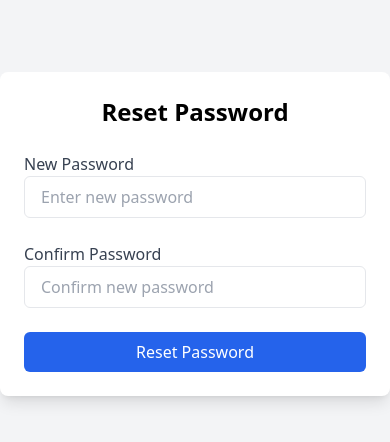
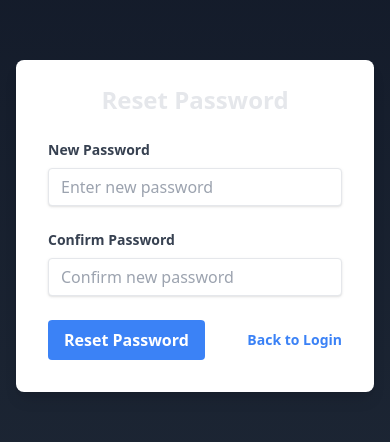
Before and after one commit to MathisZerbib/Template-crud-user-supabase, a Next.js app: page /reset-password in a window 390 px wide. Shown: the part 188-630 px from the top of the page. Built offline with nearby package versions, Linux system fonts and the light colour scheme.

Commit message:
added way better ui and responsive over screens

```diff
--- a/src/components/layout/AuthLayout.tsx
+++ b/src/components/layout/AuthLayout.tsx
@@ -6,9 +6,9 @@ interface AuthLayoutProps {
 
 function AuthLayout({ children }: AuthLayoutProps) {
   return (
-    <div className="flex h-screen w-screen justify-center items-center overflow-hidden bg-slate-100">
+    <main className="flex h-screen w-screen justify-center items-center overflow-hidden">
       {children}
-    </div>
+    </main>
   );
 }
 
--- /dev/null
+++ b/src/components/loading-screen.tsx
@@ -0,0 +1,14 @@
+import React from "react";
+import AuthLayout from "./layout/AuthLayout";
+
+const LoadingScreen: React.FC = () => {
+  return (
+    <AuthLayout>
+      <div className="fixed inset-0 z-50 flex items-center justify-center">
+        <div className="w-16 h-16 border-4 border-blue-500 border-solid rounded-full animate-spin border-t-transparent"></div>
+      </div>
+    </AuthLayout>
+  );
+};
+
+export default LoadingScreen;
--- a/src/pages/forgot-password.tsx
+++ b/src/pages/forgot-password.tsx
@@ -1,6 +1,7 @@
 import React, { useState, useCallback } from "react";
 import { validateEmail } from "../../lib/utils";
 import AuthLayout from "../components/layout/AuthLayout";
+import Link from "next/link";
 
 function ForgotPasswordPage() {
   const [email, setEmail] = useState("");
@@ -53,25 +54,27 @@ function ForgotPasswordPage() {
       setIsLoading(false);
     }
   }
-
   return (
     <AuthLayout>
-      <div className="flex justify-center items-center min-h-screen p-6 bg-gray-100">
+      <div className="flex justify-center items-center min-h-screen p-4 w-full">
         <form
           onSubmit={handleSubmit}
-          className="bg-white shadow-lg rounded-lg px-8 pt-6 pb-8 mb-4 w-full max-w-md transition-transform transform hover:scale-105"
+          className="bg-white shadow-lg rounded-lg px-8 py-6 w-full max-w-md"
         >
+          <h1 className="text-2xl font-semibold text-center mb-6 text-gray-700">
+            Forgot Password
+          </h1>
           {error && (
-            <div className="mb-4 p-3 rounded-md bg-red-100 border border-red-400 text-red-700">
+            <div className="mb-6 p-3 rounded-md bg-red-100 border border-red-400 text-red-700 text-sm">
               {error}
             </div>
           )}
           {success && (
-            <div className="mb-4 p-3 rounded-md bg-green-100 border border-green-400 text-green-700">
+            <div className="mb-6 p-3 rounded-md bg-green-100 border border-green-400 text-green-700 text-sm">
               {success}
             </div>
           )}
-          <div className="mb-4">
+          <div className="mb-6">
             <label
               className="block text-gray-700 text-sm font-bold mb-2"
               htmlFor="email"
@@ -81,7 +84,7 @@ function ForgotPasswordPage() {
             <input
               className={`shadow appearance-none border ${
                 emailInputError ? "border-red-500" : ""
-              } rounded w-full py-2 px-3 text-gray-700 leading-tight focus:outline-none focus:shadow-outline transition-colors duration-200`}
+              } rounded w-full py-2 px-3 text-gray-700 leading-tight focus:outline-none focus:shadow-outline`}
               id="email"
               type="text"
               placeholder="Email"
@@ -90,19 +93,25 @@ function ForgotPasswordPage() {
               onBlur={validate}
             />
             {emailInputError && (
-              <p className="text-red-500 text-xs italic mt-1">
+              <p className="text-red-500 text-xs italic mt-2">
                 Please enter a valid email address.
               </p>
             )}
           </div>
-          <div className="flex items-center justify-between">
+          <div className="flex flex-col sm:flex-row items-center justify-between space-y-4 sm:space-y-0 sm:space-x-4">
             <button
-              className="bg-blue-500 hover:bg-blue-700 text-white font-bold py-2 px-4 rounded focus:outline-none focus:shadow-outline transition-colors duration-200"
+              className="bg-blue-500 hover:bg-blue-700 text-white font-bold py-2 px-4 rounded focus:outline-none focus:shadow-outline transition-colors duration-200 w-full sm:w-auto"
               type="submit"
               disabled={isLoading}
             >
               {isLoading ? "Sending..." : "Send Reset Link"}
             </button>
+            <Link
+              className="inline-block align-baseline font-bold text-sm text-blue-500 hover:text-blue-800 w-full sm:w-auto text-center"
+              href="/login"
+            >
+              Back to Login
+            </Link>
           </div>
         </form>
       </div>
--- a/src/pages/index.tsx
+++ b/src/pages/index.tsx
@@ -4,6 +4,9 @@ import { getServerSession } from "next-auth/next";
 import { useSession, signOut } from "next-auth/react";
 import Link from "next/link";
 import { GetServerSideProps, GetServerSidePropsContext } from "next";
+import Image from "next/image";
+import { useState, useEffect } from "react";
+import LoadingScreen from "../components/loading-screen";
 
 const inter = Inter({ subsets: ["latin"] });
 
@@ -19,26 +22,72 @@ interface HomeProps {
 
 export default function Home({ session: serverSession }: HomeProps) {
   const { data: clientSession, status } = useSession();
+  const [isLoading, setIsLoading] = useState(true);
 
   // Use the server-side session if available, otherwise fall back to client-side session
   const session = serverSession || clientSession;
 
-  if (status === "loading") {
-    return <p>Loading...</p>;
+  useEffect(() => {
+    if (status !== "loading") {
+      setTimeout(() => setIsLoading(false), 1000); // Add a slight delay for smoother transition
+    }
+  }, [status]);
+
+  if (isLoading) {
+    return <LoadingScreen />;
   }
 
   return (
     <main
       className={`flex min-h-screen flex-col items-center justify-between p-24 ${inter.className}`}
     >
-      <h1>Session: {session?.user?.name ?? "No session"}</h1>
-      {session?.user?.email && <p>Email: {session.user.email}</p>}
-      {session?.user?.image && (
-        <img src={session.user.image} alt="User" width={100} height={100} />
-      )}
-      <Link href="/api/auth/signout" onClick={() => signOut()}>
-        Sign out
-      </Link>
+      <div className="z-10 w-full max-w-5xl items-center justify-between font-mono text-sm lg:flex">
+        <p className="fixed left-0 top-0 flex w-full justify-center border-b border-gray-300 bg-gradient-to-b from-zinc-200 pb-6 pt-8 backdrop-blur-2xl dark:border-neutral-800 dark:bg-zinc-800/30 dark:from-inherit lg:static lg:w-auto lg:rounded-xl lg:border lg:bg-gray-200 lg:p-4 lg:dark:bg-zinc-800/30">
+          Welcome, {session?.user?.name ?? "Guest"}
+        </p>
+        <div className="fixed bottom-0 left-0 flex h-48 w-full items-end justify-center bg-gradient-to-t from-white via-white dark:from-black dark:via-black lg:static lg:h-auto lg:w-auto lg:bg-none">
+          {session?.user?.image ? (
+            <Image
+              src={session.user.image}
+              alt="User"
+              width={100}
+              height={100}
+              className="rounded-full"
+            />
+          ) : (
+            <span className="w-10 h-10 bg-gray-300 rounded-full flex items-center justify-center text-gray-600">
+              ?
+            </span>
+          )}
+        </div>
+      </div>
+
+      <div className="relative flex place-items-center before:absolute before:h-[300px] before:w-[480px] before:-translate-x-1/2 before:rounded-full before:bg-gradient-radial before:from-white before:to-transparent before:blur-2xl before:content-[''] after:absolute after:-z-20 after:h-[180px] after:w-[240px] after:translate-x-1/3 after:bg-gradient-conic after:from-sky-200 after:via-blue-200 after:blur-2xl after:content-[''] before:dark:bg-gradient-to-br before:dark:from-transparent before:dark:to-blue-700 before:dark:opacity-10 after:dark:from-sky-900 after:dark:via-[#0141ff] after:dark:opacity-40 before:lg:h-[360px]">
+        <h1 className="relative z-10 text-4xl font-bold">
+          {session?.user?.email ?? "No email available"}
+        </h1>
+      </div>
+
+      <div className="mb-32 grid text-center lg:mb-0 lg:grid-cols-4 lg:text-left">
+        <Link
+          href="/api/auth/signout"
+          onClick={(e) => {
+            e.preventDefault();
+            signOut();
+          }}
+          className="group rounded-lg border border-transparent px-5 py-4 transition-colors hover:border-gray-300 hover:bg-gray-100 hover:dark:border-neutral-700 hover:dark:bg-neutral-800/30"
+        >
+          <h2 className={`mb-3 text-2xl font-semibold`}>
+            Sign Out{" "}
+            <span className="inline-block transition-transform group-hover:translate-x-1 motion-reduce:transform-none">
+              -&gt;
+            </span>
+          </h2>
+          <p className={`m-0 max-w-[30ch] text-sm opacity-50`}>
+            Click here to sign out of your account.
+          </p>
+        </Link>
+      </div>
     </main>
   );
 }
--- a/src/pages/reset-password.tsx
+++ b/src/pages/reset-password.tsx
@@ -1,6 +1,7 @@
 import { useRouter } from "next/router";
 import { useState, useEffect } from "react";
 import Link from "next/link";
+import AuthLayout from "../components/layout/AuthLayout";
 
 export default function ResetPassword() {
   const router = useRouter();
@@ -12,7 +13,6 @@ export default function ResetPassword() {
   const [success, setSuccess] = useState("");
   const [isLoading, setIsLoading] = useState(false);
 
-  // Reset error on password input change
   useEffect(() => {
     setError("");
   }, [newPassword, confirmPassword]);
@@ -44,17 +44,20 @@ export default function ResetPassword() {
   };
 
   return (
-    <div className="flex items-center justify-center min-h-screen bg-gray-100">
-      <div className="w-full max-w-md bg-white rounded-lg shadow-lg p-6">
+    <AuthLayout>
+      <div className="flex justify-center items-center min-h-screen p-4 w-full">
+        <div className="bg-white shadow-lg rounded-lg px-8 pt-6 pb-8 mb-4 w-full max-w-md">
           <h1 className="text-2xl font-semibold text-center mb-6">
             Reset Password
           </h1>
 
           {success ? (
             <div className="text-center">
-            <p className="text-green-600 text-lg font-medium">{success}</p>
+              <p className="text-green-600 text-lg font-medium mb-4">
+                {success}
+              </p>
               <Link href="/login">
-              <button className="mt-4 bg-blue-600 text-white px-4 py-2 rounded-md hover:bg-blue-700 transition-colors">
+                <button className="bg-blue-500 hover:bg-blue-700 text-white font-bold py-2 px-4 rounded focus:outline-none focus:shadow-outline transition-colors duration-200">
                   Go to Login
                 </button>
               </Link>
@@ -62,13 +65,16 @@ export default function ResetPassword() {
           ) : (
             <form onSubmit={handleSubmit} className="space-y-6">
               <div>
-              <label htmlFor="new-password" className="block text-gray-700">
+                <label
+                  htmlFor="new-password"
+                  className="block text-gray-700 text-sm font-bold mb-2"
+                >
                   New Password
                 </label>
                 <input
                   id="new-password"
                   type="password"
-                className="w-full px-4 py-2 border rounded-md focus:outline-none focus:ring-2 focus:ring-blue-600"
+                  className="shadow appearance-none border rounded w-full py-2 px-3 text-gray-700 leading-tight focus:outline-none focus:shadow-outline"
                   placeholder="Enter new password"
                   value={newPassword}
                   onChange={(e) => setNewPassword(e.target.value)}
@@ -77,13 +83,16 @@ export default function ResetPassword() {
               </div>
 
               <div>
-              <label htmlFor="confirm-password" className="block text-gray-700">
+                <label
+                  htmlFor="confirm-password"
+                  className="block text-gray-700 text-sm font-bold mb-2"
+                >
                   Confirm Password
                 </label>
                 <input
                   id="confirm-password"
                   type="password"
-                className="w-full px-4 py-2 border rounded-md focus:outline-none focus:ring-2 focus:ring-blue-600"
+                  className="shadow appearance-none border rounded w-full py-2 px-3 text-gray-700 leading-tight focus:outline-none focus:shadow-outline"
                   placeholder="Confirm new password"
                   value={confirmPassword}
                   onChange={(e) => setConfirmPassword(e.target.value)}
@@ -91,22 +100,27 @@ export default function ResetPassword() {
                 />
               </div>
 
-            {error && (
-              <p className="text-red-600 text-sm font-medium">{error}</p>
-            )}
+              {error && <p className="text-red-500 text-xs italic">{error}</p>}
 
+              <div className="flex items-center justify-between">
                 <button
                   type="submit"
-              className={`w-full px-4 py-2 bg-blue-600 text-white rounded-md hover:bg-blue-700 transition-colors ${
-                isLoading ? "opacity-50 cursor-not-allowed" : ""
-              }`}
+                  className="bg-blue-500 hover:bg-blue-700 text-white font-bold py-2 px-4 rounded focus:outline-none focus:shadow-outline transition-colors duration-200"
                   disabled={isLoading}
                 >
                   {isLoading ? "Resetting Password..." : "Reset Password"}
                 </button>
+                <Link
+                  className="inline-block align-baseline font-bold text-sm text-blue-500 hover:text-blue-800"
+                  href="/login"
+                >
+                  Back to Login
+                </Link>
+              </div>
             </form>
           )}
         </div>
       </div>
+    </AuthLayout>
   );
 }
--- a/src/pages/signup.tsx
+++ b/src/pages/signup.tsx
@@ -1,6 +1,7 @@
 import Link from "next/link";
 import React, { useEffect, useState } from "react";
 import { useRouter } from "next/router";
+import AuthLayout from "../components/layout/AuthLayout";
 
 function SignUp() {
   const router = useRouter();
@@ -10,6 +11,7 @@ function SignUp() {
   const [confirmPassword, setConfirmPassword] = useState("");
   const [passError, setPassError] = useState(false);
   const [isEmailSent, setIsEmailSent] = useState(false);
+  const [isLoading, setIsLoading] = useState(false);
 
   useEffect(() => {
     validatePassword(password, confirmPassword);
@@ -24,6 +26,8 @@ function SignUp() {
     if (passError || !name || !email || !password) {
       return; // Don't submit if there are errors or missing fields
     }
+
+    setIsLoading(true);
 
     let userData = {
       name,
@@ -69,27 +73,34 @@ function SignUp() {
     } catch (error) {
       console.error("Error during registration:", error);
       // Handle network errors
+    } finally {
+      setIsLoading(false);
     }
   }
 
   if (isEmailSent) {
     return (
-      <div className="flex flex-col items-center justify-center min-h-screen py-2">
-        <h1 className="text-4xl font-bold mb-4">Email Verification</h1>
+      <AuthLayout>
+        <div className="flex flex-col items-center justify-center min-h-screen py-2 px-4">
+          <h1 className="text-4xl font-bold mb-4 text-center">
+            Email Verification
+          </h1>
           <p className="text-center max-w-md">
-          We&apos;ve sent a verification email to {email}&shy;. Please check
-          your inbox and click on the verification link to complete your
+            We&apos;ve sent a verification email to {email}. Please check your
+            inbox and click on the verification link to complete your
             registration.
           </p>
         </div>
+      </AuthLayout>
     );
   }
 
   return (
-    <div className="flex justify-center items-center min-h-screen p-6 bg-gray-100">
+    <AuthLayout>
+      <div className="flex justify-center items-center min-h-screen p-4 w-full">
         <form
           onSubmit={handleSubmit}
-        className="bg-white shadow-md rounded px-8 pt-6 pb-8 mb-4 w-full max-w-md"
+          className="bg-white shadow-lg rounded-lg px-8 pt-6 pb-8 mb-4 w-full max-w-md"
         >
           <div className="mb-4">
             <label
@@ -127,7 +138,7 @@ function SignUp() {
             />
           </div>
 
-        <div className="mb-6">
+          <div className="mb-4">
             <label
               className="block text-gray-700 text-sm font-bold mb-2"
               htmlFor="password"
@@ -135,7 +146,7 @@ function SignUp() {
               Password
             </label>
             <input
-            className="shadow appearance-none border rounded w-full py-2 px-3 text-gray-700 mb-3 leading-tight focus:outline-none focus:shadow-outline"
+              className="shadow appearance-none border rounded w-full py-2 px-3 text-gray-700 leading-tight focus:outline-none focus:shadow-outline"
               id="password"
               type="password"
               placeholder="***********"
@@ -168,30 +179,24 @@ function SignUp() {
             )}
           </div>
 
-        <div className="flex items-center justify-between">
+          <div className="flex items-center justify-between flex-col sm:flex-row lg:flex-row">
             <button
-            className="bg-blue-500 hover:bg-blue-700 text-white font-bold py-2 px-4 rounded focus:outline-none focus:shadow-outline"
+              className="bg-blue-500 hover:bg-blue-700 text-white font-bold py-2 px-4 rounded focus:outline-none focus:shadow-outline transition-colors duration-200 my-2 w-full sm:w-auto"
               type="submit"
+              disabled={isLoading}
             >
-            Sign Up
+              {isLoading ? "Signing Up..." : "Sign Up"}
             </button>
             <Link
-            className="inline-block align-baseline font-bold text-sm text-blue-500 hover:text-blue-800 ml-4"
+              className="inline-block align-baseline font-bold text-sm text-blue-500 hover:text-blue-800"
               href="/login"
             >
               Have an account? Sign in
             </Link>
           </div>
-        <div className="flex items-center justify-center mt-4">
-          <Link
-            className="inline-block align-baseline font-bold text-sm text-blue-500 hover:text-blue-800"
-            href="/forgot-password"
-          >
-            Forgot Password?
-          </Link>
-        </div>
         </form>
       </div>
+    </AuthLayout>
   );
 }
 
--- a/src/styles/globals.css
+++ b/src/styles/globals.css
@@ -3,16 +3,16 @@
 @tailwind utilities;
 
 :root {
-  --foreground-rgb: 0, 0, 0;
-  --background-start-rgb: 214, 219, 220;
-  --background-end-rgb: 255, 255, 255;
+  --foreground-rgb: 229, 231, 235;
+  --background-start-rgb: 17, 24, 39;
+  --background-end-rgb: 31, 41, 55;
 }
 
 @media (prefers-color-scheme: dark) {
   :root {
-    --foreground-rgb: 255, 255, 255;
-    --background-start-rgb: 0, 0, 0;
-    --background-end-rgb: 0, 0, 0;
+    --foreground-rgb: 229, 231, 235;
+    --background-start-rgb: 17, 24, 39;
+    --background-end-rgb: 31, 41, 55;
   }
 }
 
@@ -25,3 +25,7 @@ body {
     )
     rgb(var(--background-start-rgb));
 }
+
+main {
+  min-height: 100vh;
+}
```
Also changed, not shown: src/pages/login.tsx (+7 -7 lines), src/pages/signin.jsx (deleted, +0 -151 lines). Lines whose indentation alone changed are shown as unchanged.
